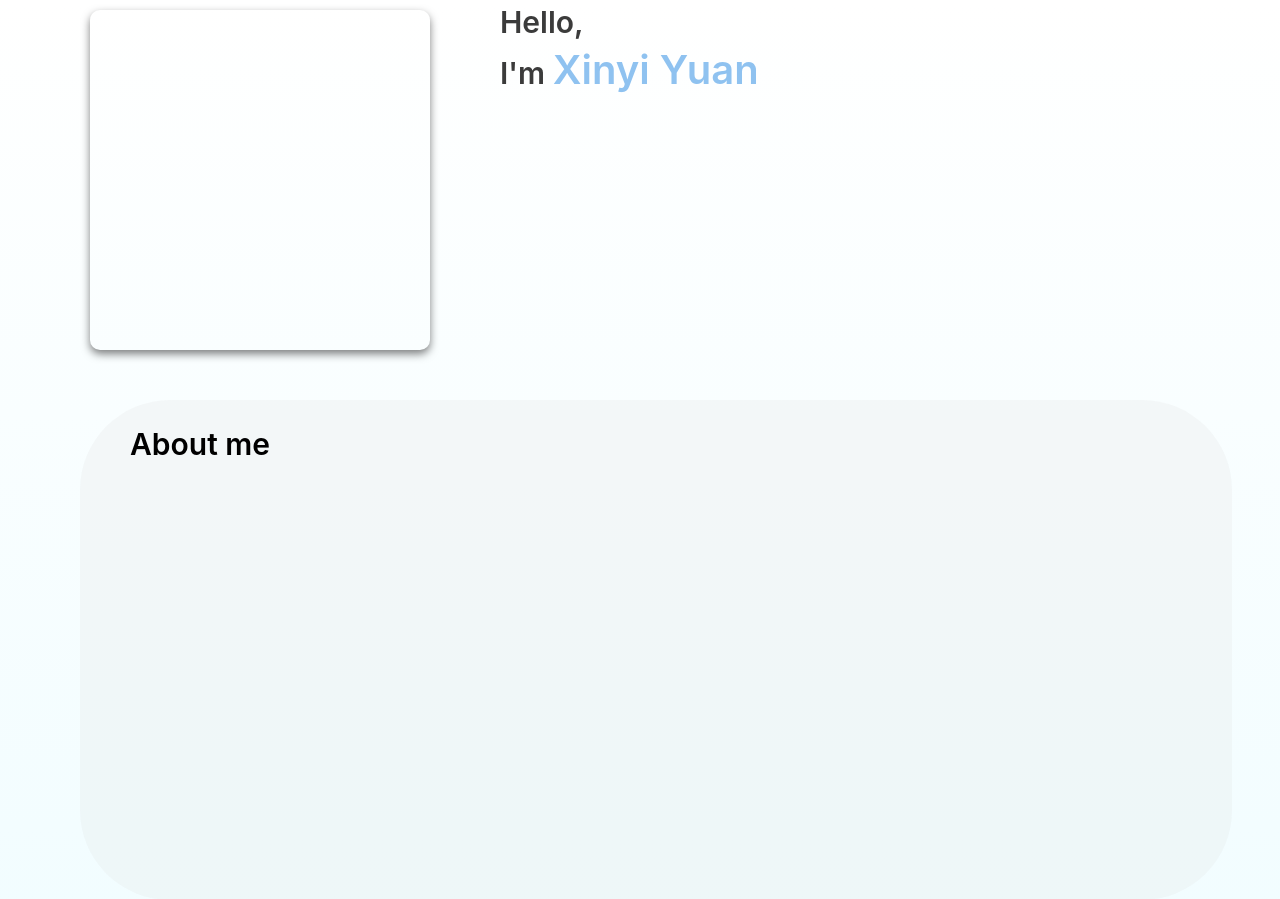
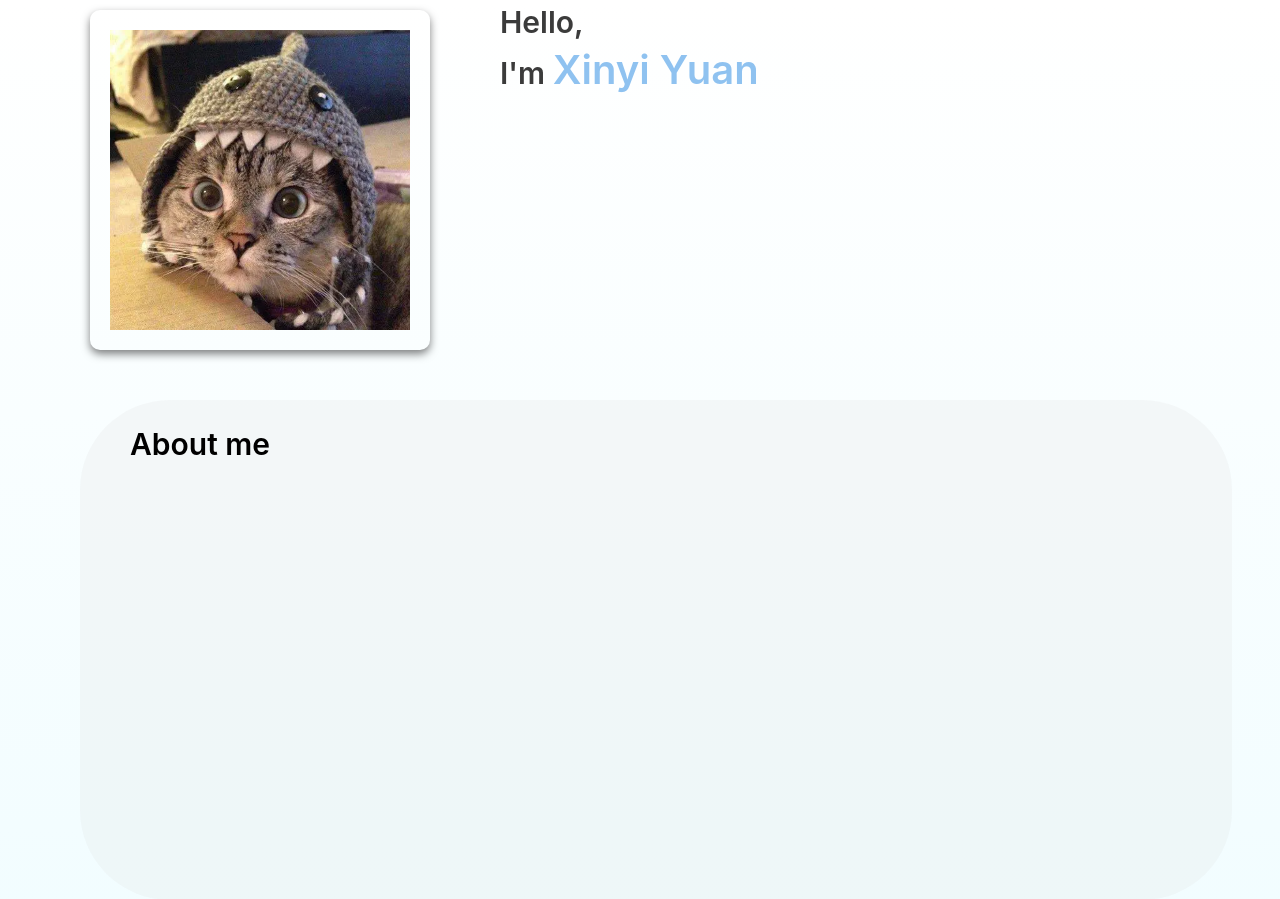
Before and after one commit to xinyi-yuan/SD_Lab3, a Flask app: page /xinyi in a window 1280 px wide. Shown: the part 240-1139 px from the top of the page. Run offline with Flask 2, Linux system fonts and the light colour scheme.

Commit message:
Got the profile pic working

```diff
--- a/templates/xinyi.html
+++ b/templates/xinyi.html
@@ -18,7 +18,9 @@
     </div>
     <div class="content">
         <div class="xinyiIntro">Hello,<br><br> I'm <span class="highlight">Xinyi Yuan</span></div>
-        <div class="profileImg"></div>
+        <div class="profileImg">
+            <img src="https://github.com/xinyi-yuan/SD_Lab3/blob/main/profilePics/xinyiProfile.png?raw=true" width="300px" height="300px" alt="XinyiPic">
+        </div>
         <div class="aboutBox">
             <div class="aboutText">About me</div>
         </div>
```
